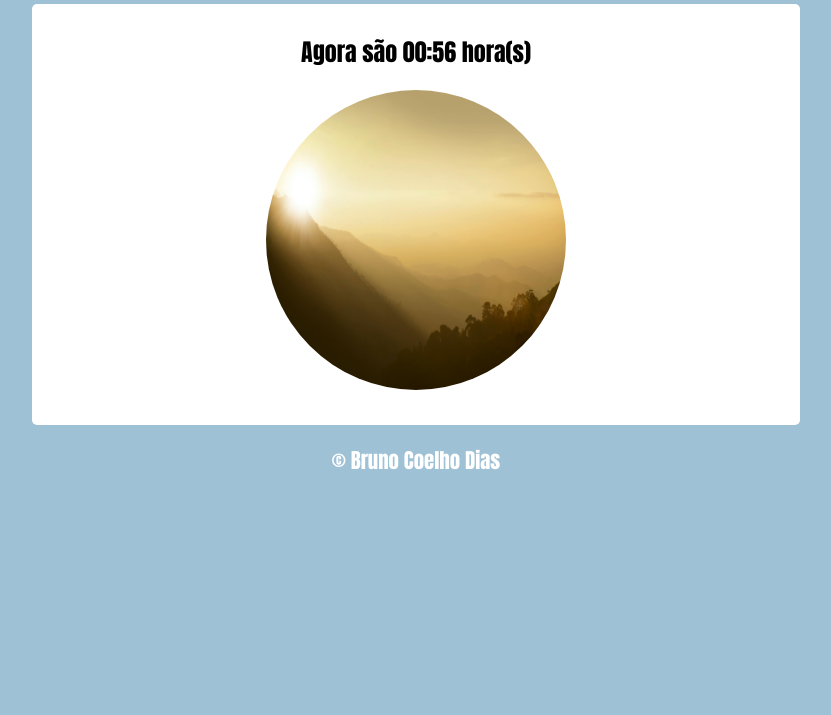
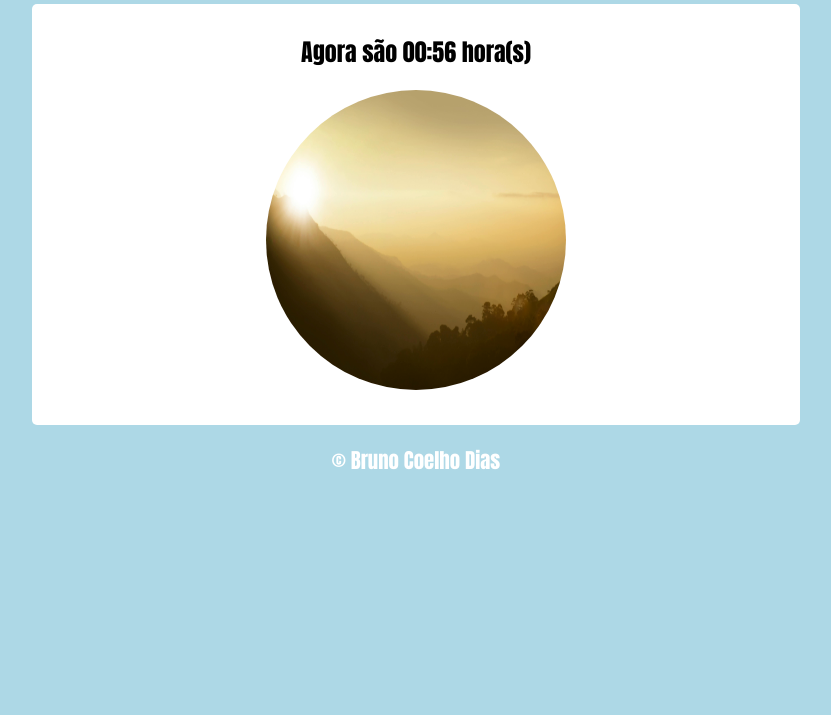
Before and after one commit to diascoelhob/desafio-hora, a plain HTML site: page index.html in a window 1280 px wide. Shown: the part 85-800 px from the top of the page, without its empty margins (224-1055 px from the left). Drawn offline with Linux system fonts and the light colour scheme.

Commit message:
26-10-2024-21-56

```diff
--- a/estilos/style.css
+++ b/estilos/style.css
@@ -9,7 +9,7 @@
 }
 
 body {
-    background-color: rgb(158, 193, 214);
+    background-color: lightblue;
 }
 
 header {
```
